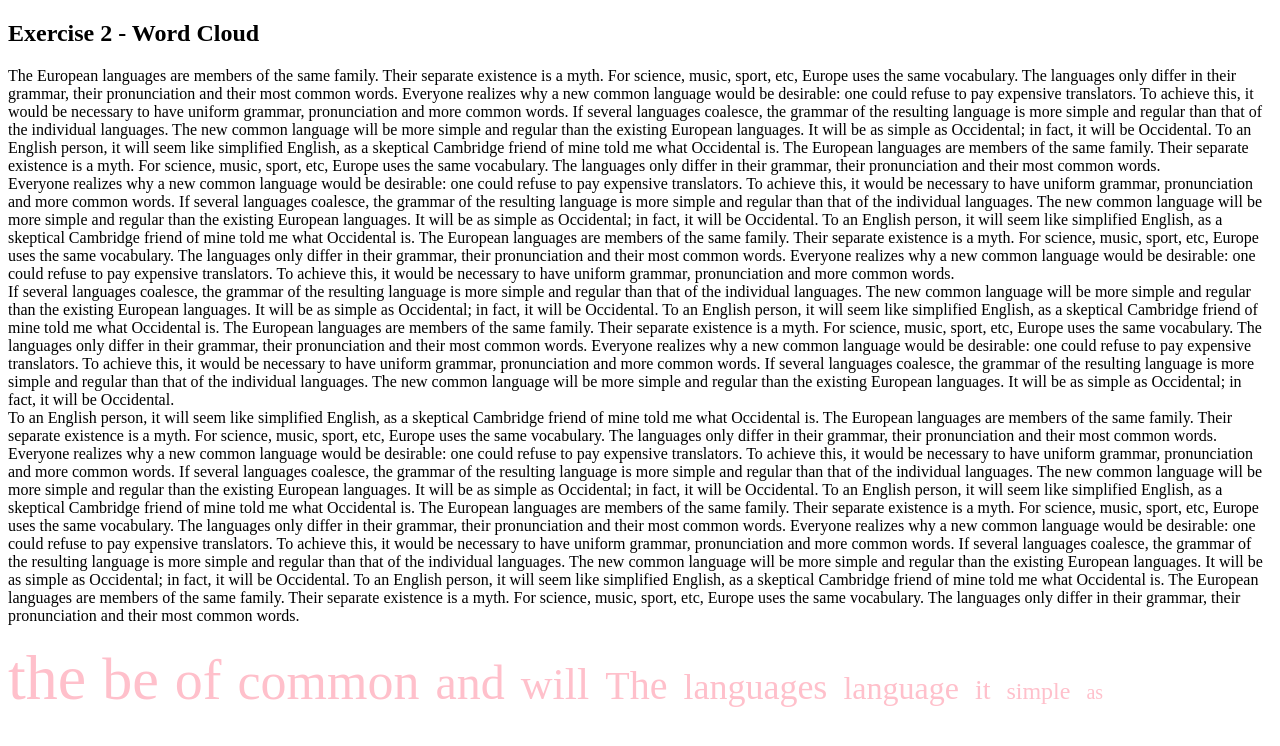
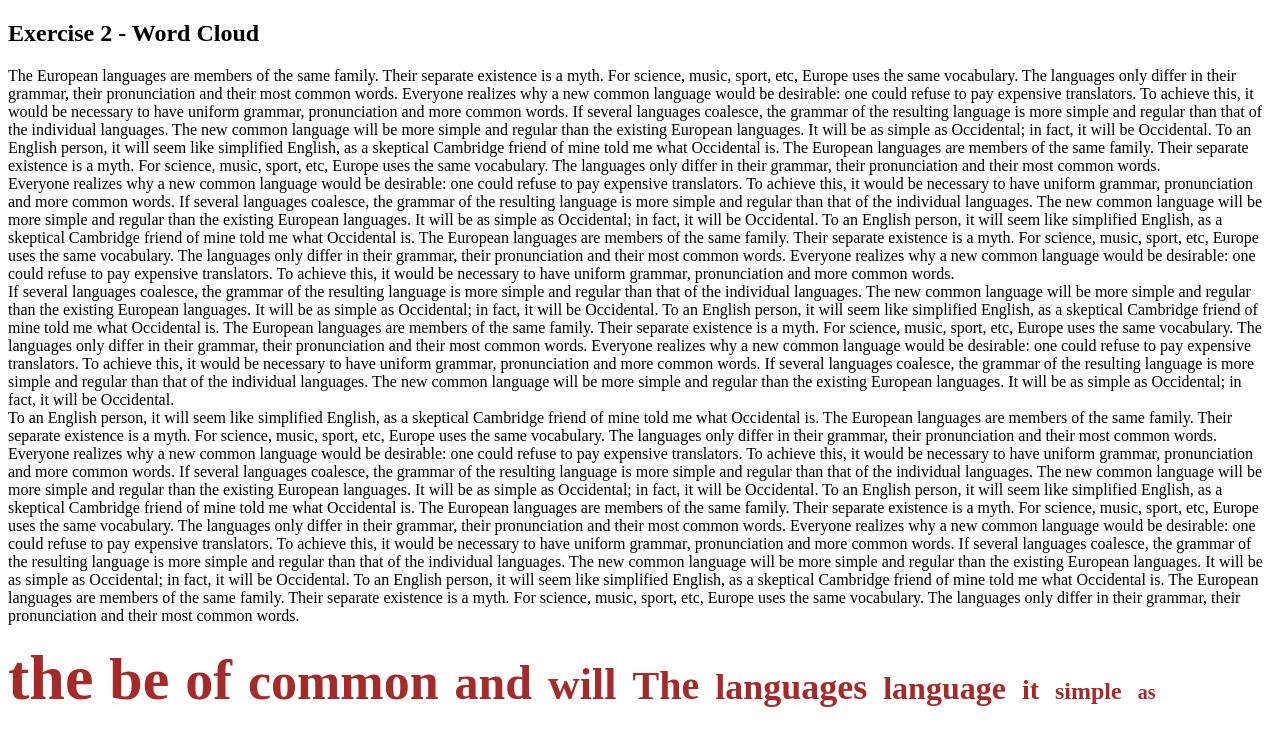
Before and after one commit to OjembaAssessment/js-retake-gate-1-uwumukiza123, a plain HTML site: page Exercise 2 - Word Cloud/cloud.html in a window 1280 px wide. Drawn offline with Linux system fonts and the light colour scheme.

Commit message:
add styling

```diff
--- a/Exercise 2 - Word Cloud/cloud.css
+++ b/Exercise 2 - Word Cloud/cloud.css
@@ -1,4 +1,5 @@
 #myWordCloud {
-    color: pink;
+    color: brown;
     font-size: 64px;
+    font-weight: bolder;
 }
```
